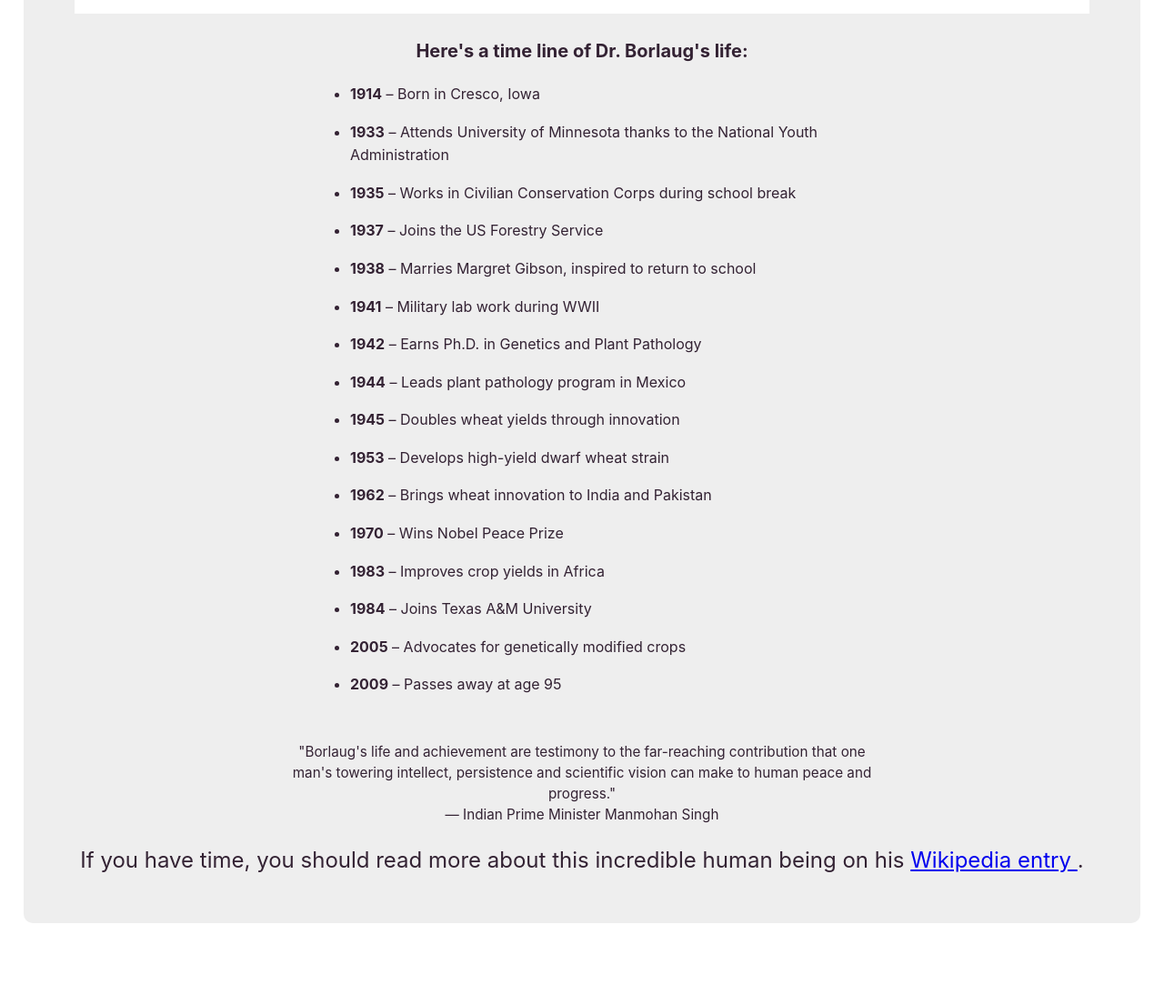
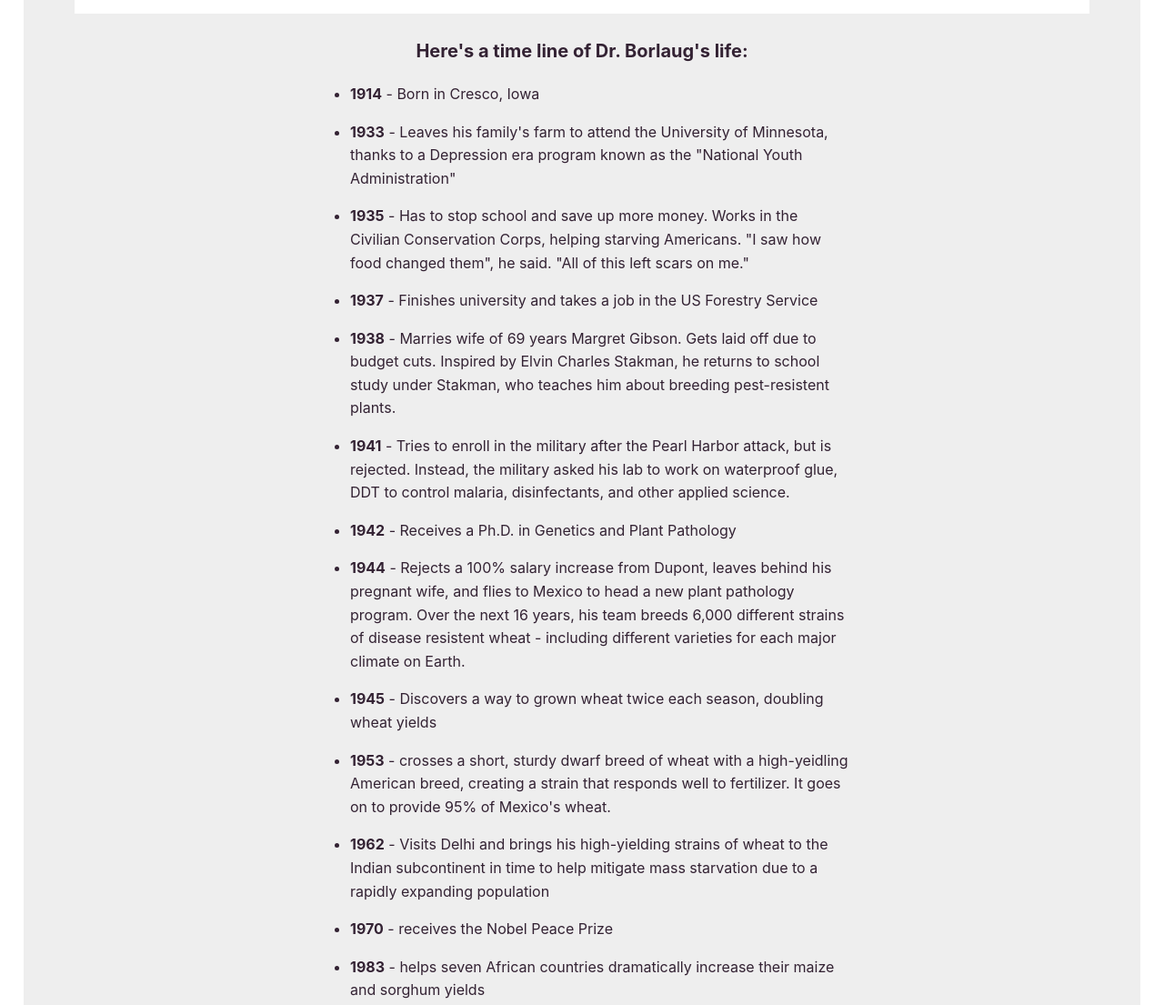
Before and after one commit to Gaius18/FreeCodeCamp-2, a plain HTML site: page index.html in a window 1280 px wide. Shown: the part 600-1705 px from the top of the page at 91% size. Before the commit the page ends 1640 px from the top, so only its background shows below. Drawn offline with Linux system fonts and the light colour scheme.

Commit message:
Update index.html
Update

```diff
--- a/index.html
+++ b/index.html
@@ -103,22 +103,22 @@
     <section id="tribute-info">
       <h3 id="doe">Here's a time line of Dr. Borlaug's life:</h3>
       <ul>
-        <li><strong>1914</strong> – Born in Cresco, Iowa</li>
-        <li><strong>1933</strong> – Attends University of Minnesota thanks to the National Youth Administration</li>
-        <li><strong>1935</strong> – Works in Civilian Conservation Corps during school break</li>
-        <li><strong>1937</strong> – Joins the US Forestry Service</li>
-        <li><strong>1938</strong> – Marries Margret Gibson, inspired to return to school</li>
-        <li><strong>1941</strong> – Military lab work during WWII</li>
-        <li><strong>1942</strong> – Earns Ph.D. in Genetics and Plant Pathology</li>
-        <li><strong>1944</strong> – Leads plant pathology program in Mexico</li>
-        <li><strong>1945</strong> – Doubles wheat yields through innovation</li>
-        <li><strong>1953</strong> – Develops high-yield dwarf wheat strain</li>
-        <li><strong>1962</strong> – Brings wheat innovation to India and Pakistan</li>
-        <li><strong>1970</strong> – Wins Nobel Peace Prize</li>
-        <li><strong>1983</strong> – Improves crop yields in Africa</li>
-        <li><strong>1984</strong> – Joins Texas A&M University</li>
-        <li><strong>2005</strong> – Advocates for genetically modified crops</li>
-        <li><strong>2009</strong> – Passes away at age 95</li>
+    <li><strong>1914</strong> - Born in Cresco, Iowa</li>
+    <li><strong>1933</strong> - Leaves his family's farm to attend the University of Minnesota, thanks to a Depression era program known as the "National Youth Administration"</li>
+     <li><strong>1935</strong> - Has to stop school and save up more money. Works in the Civilian Conservation Corps, helping starving Americans. "I saw how food changed them", he said. "All of this left scars on me."</li>
+     <li><strong>1937</strong> - Finishes university and takes a job in the US Forestry Service</li>
+     <li><strong>1938</strong> - Marries wife of 69 years Margret Gibson. Gets laid off due to budget cuts. Inspired by Elvin Charles Stakman, he returns to school study under Stakman, who teaches him about breeding pest-resistent plants.</li>
+     <li><strong>1941</strong> - Tries to enroll in the military after the Pearl Harbor attack, but is rejected. Instead, the military asked his lab to work on waterproof glue, DDT to control malaria, disinfectants, and other applied science.</li>
+     <li><strong>1942</strong> - Receives a Ph.D. in Genetics and Plant Pathology</li>
+     <li><strong>1944</strong> - Rejects a 100% salary increase from Dupont, leaves behind his pregnant wife, and flies to Mexico to head a new plant pathology program. Over the next 16 years, his team breeds 6,000 different strains of disease resistent wheat - including different varieties for each major climate on Earth.</li>
+     <li><strong>1945</strong> - Discovers a way to grown wheat twice each season, doubling wheat yields</li>
+     <li><strong>1953</strong> - crosses a short, sturdy dwarf breed of wheat with a high-yeidling American breed, creating a strain that responds well to fertilizer. It goes on to provide 95% of Mexico's wheat.</li>
+     <li><strong>1962</strong> - Visits Delhi and brings his high-yielding strains of wheat to the Indian subcontinent in time to help mitigate mass starvation due to a rapidly expanding population</li>
+     <li><strong>1970</strong> - receives the Nobel Peace Prize</li>
+     <li><strong>1983</strong> - helps seven African countries dramatically increase their maize and sorghum yields</li>
+     <li><strong>1984</strong> - becomes a distinguished professor at Texas A&M University</li>
+     <li><strong>2005</strong> - states "we will have to double the world food supply by 2050." Argues that genetically modified crops are the only way we can meet the demand, as we run out of arable land. Says that GM crops are not inherently dangerous because "we've been genetically modifying plants and animals for a long time. Long before we called it science, people were selecting the best breeds."</li>
+    <li><strong>2009</strong> - dies at the age of 95.</li>
       </ul>
       <p>"Borlaug's life and achievement are testimony to the far-reaching contribution that one man's towering intellect, persistence and scientific vision can make to human peace and progress."<br>— Indian Prime Minister Manmohan Singh</p>
     </section>
```
